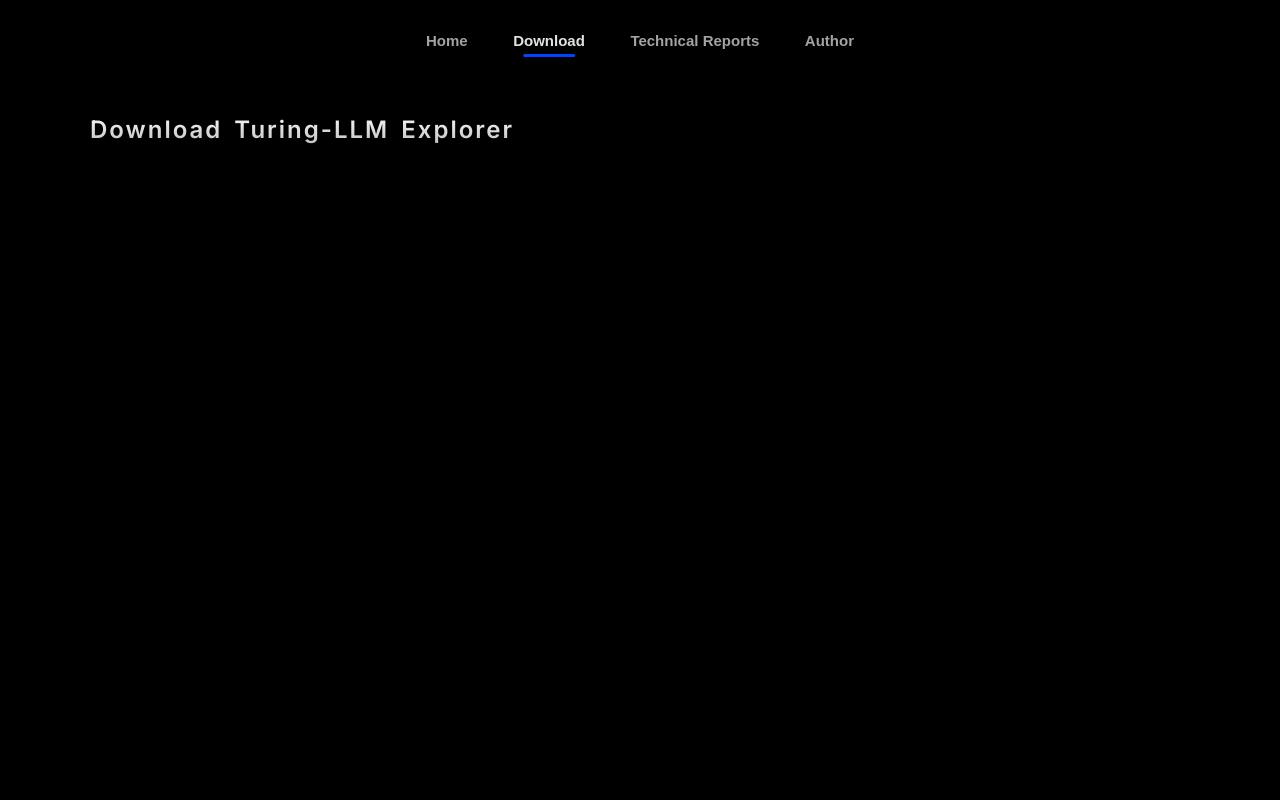
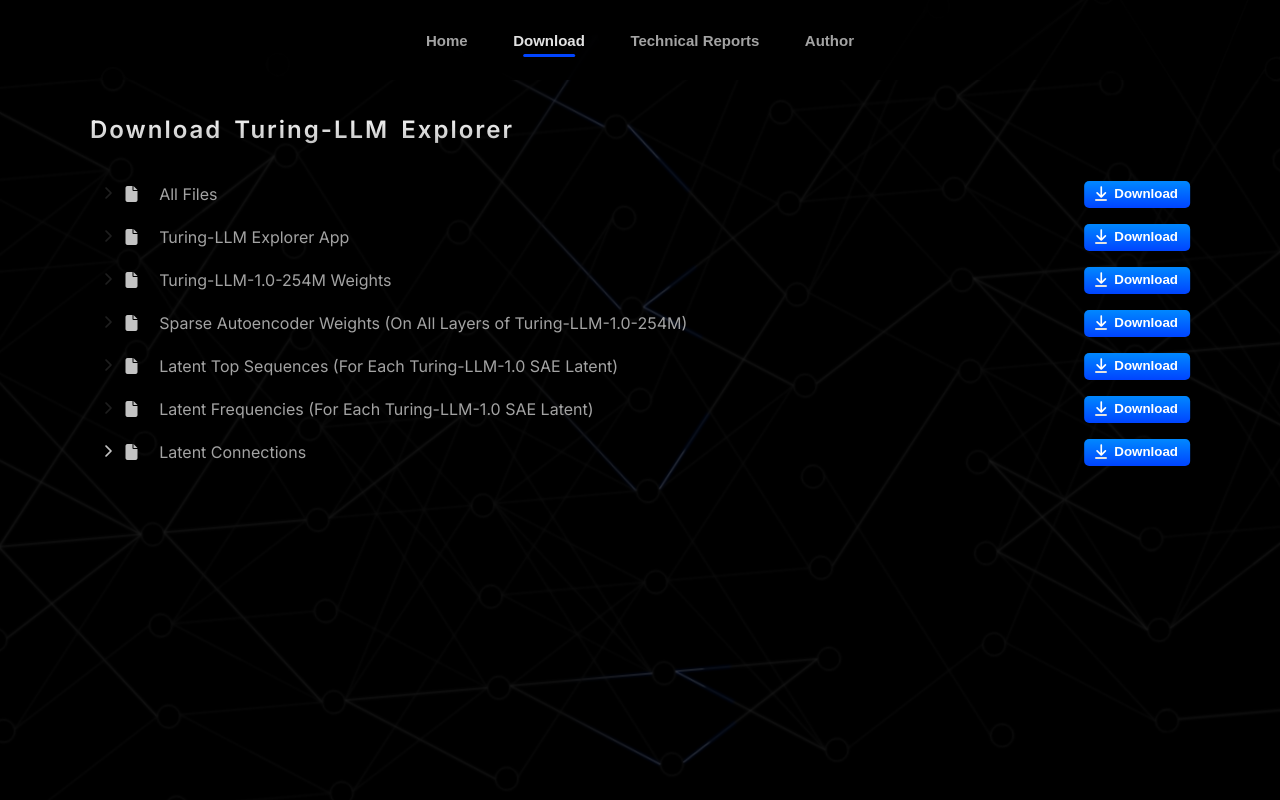
Before and after one commit to DanielJamesDavies/Turing-Explorer-Front-End, a React (Vite) app: page /download in a window 1280 px wide. Built offline with nearby package versions, Linux system fonts and the light colour scheme.

Commit message:
Download Page

```diff
--- a/src/App.jsx
+++ b/src/App.jsx
@@ -1,5 +1,5 @@
 // Packages
-import { Route, Routes } from "react-router-dom";
+import { Route, Routes, useLocation } from "react-router-dom";
 
 // Components
 import { NavigationBar } from "./components/navigation-bar/NavigationBar";
@@ -7,6 +7,8 @@
 import { DownloadPage } from "./pages/download/DownloadPage";
 import { TechnicalReportsPage } from "./pages/technical-reports/TechnicalReportsPage";
 import { AuthorPage } from "./pages/author/AuthorPage";
+import { NeuralNetBackground } from "./components/neural-net-background/NeuralNetBackground";
+import { useEffect, useState } from "react";
 
 // Logic
 
@@ -19,8 +21,16 @@
 // Assets
 
 function App() {
+	const location = useLocation();
+	const [pageName, setPageName] = useState(window.location?.pathname?.split("/")?.filter((e) => e?.length !== 0)?.[0] || "home");
+
+	useEffect(() => {
+		setPageName(window.location?.pathname?.split("/")?.filter((e) => e?.length !== 0)?.[0] || "home");
+	}, [location]);
+
 	return (
-		<div className='app'>
+		<div className={"app app-page-" + pageName}>
+			<NeuralNetBackground />
 			<NavigationBar />
 			<Routes>
 				<Route path='' element={<HomePage />} />
--- a/src/components/neural-net-background/NeuralNetBackground.css
+++ b/src/components/neural-net-background/NeuralNetBackground.css
@@ -7,7 +7,16 @@
 	width: 100dvw;
 	height: 100dvh;
 	scale: var(--scale);
+	opacity: 0.5;
 }
+
+.app-page-home .neural-net-background {
+	opacity: 1;
+}
+
+/* .app-page-technical-reports .neural-net-background {
+	display: none;
+} */
 
 .neural-net-background-neural-network {
 	position: absolute;
--- a/src/index.css
+++ b/src/index.css
@@ -14,6 +14,7 @@
 	--colour-grey-80: #c3c3c3;
 	--colour-grey-90: #e2e2e2;
 	--colour-blue: #0044ff;
+	--colour-blue-tint: #0088ff;
 
 	font-family: Inter, system-ui, sans-serif;
 	line-height: 1.5;
--- a/src/pages/author/AuthorPage.css
+++ b/src/pages/author/AuthorPage.css
@@ -1,10 +1,6 @@
 .author-page .page-content {
 	position: relative;
 	z-index: 1;
-}
-
-.author-page .neural-net-background-container {
-	opacity: 0.6;
 }
 
 .author-name {
--- a/src/pages/author/AuthorPage.jsx
+++ b/src/pages/author/AuthorPage.jsx
@@ -17,7 +17,6 @@
 export const AuthorPage = () => {
 	return (
 		<div className='page author-page'>
-			<NeuralNetBackground />
 			<div className='page-content'>
 				<div className='page-title'>Author</div>
 				<div className='author-name'>Daniel J Davies</div>
--- a/src/pages/download/DownloadPage.css
+++ b/src/pages/download/DownloadPage.css
@@ -0,0 +1,139 @@
+.download-page .page-content {
+	position: relative;
+	z-index: 1;
+}
+
+.download-page .neural-net-background-container {
+	opacity: 0.5;
+}
+
+.download-list {
+	margin-top: 8px;
+	width: 100%;
+}
+
+.download-list-item-container {
+	margin-top: 16px;
+	width: 100%;
+}
+
+.download-list-item {
+	display: flex;
+	align-items: center;
+	width: 100%;
+	color: var(--colour-grey-70);
+	transition: 0.2s;
+}
+
+.download-list-item:hover {
+	color: var(--colour-grey-90);
+}
+
+.download-list-item > div {
+	width: 100%;
+}
+
+.download-list-item > button:nth-child(1) {
+	border: 0;
+	width: 40px;
+	background: transparent;
+	color: var(--colour-grey-10);
+}
+
+.download-list-item-has-sub-items > button:nth-child(1) {
+	color: var(--colour-grey-80);
+	cursor: pointer;
+}
+
+.download-list-item > button:nth-child(1) i {
+	transition: 0.2s;
+}
+
+.download-list-item-displaying-sub-items > button:nth-child(1) i {
+	transform: rotate(90deg);
+}
+
+.download-list-item > div:nth-child(2) {
+	width: 40px;
+	color: var(--colour-grey-80);
+}
+
+.download-list-item > div:last-child {
+	width: 110px;
+	overflow: visible;
+}
+
+.download-list-item-download-btn {
+	position: relative;
+	display: flex;
+	gap: 8px;
+	align-items: center;
+	padding: 6px 12px;
+	border: 0;
+	border-radius: 5px;
+	background: transparent;
+	color: var(--colour-white);
+	font-weight: 600;
+	cursor: pointer;
+	transition: 0.2s;
+}
+
+.download-list-item-download-btn::before {
+	position: absolute;
+	z-index: -1;
+	bottom: -1px;
+	left: 50%;
+	transform: translateX(-50%);
+	display: block;
+	content: "";
+	border-radius: 5px;
+	width: 100%;
+	height: 100%;
+	background: linear-gradient(180deg, var(--colour-blue-tint), var(--colour-blue));
+	transition: 0.2s;
+}
+
+.download-list-item:hover .download-list-item-download-btn::before {
+	filter: brightness(140%);
+}
+
+.download-list-item-download-btn i {
+	position: relative;
+	margin-top: -1px;
+}
+
+.download-list-item-download-btn i::after {
+	position: absolute;
+	bottom: -1px;
+	left: 50%;
+	transform: translateX(-50%);
+	display: block;
+	content: "";
+	border-radius: 2px;
+	width: 12px;
+	height: 2px;
+	background: var(--colour-white);
+	background: var(--colour-grey-90);
+}
+
+.download-list-item-sub-items {
+	--max-height: 200px;
+	margin-left: 12px;
+	max-height: 0;
+	overflow: hidden;
+	transition: 0.2s ease-in-out;
+}
+
+.download-list-item-sub-items-displaying {
+	max-height: var(--max-height);
+}
+
+@media (max-width: 500px) {
+	.download-list-item-download-btn {
+		margin-left: auto;
+	}
+
+	.download-list-item-download-btn span {
+		display: none;
+	}
+}
--- a/src/pages/download/DownloadPage.jsx
+++ b/src/pages/download/DownloadPage.jsx
@@ -1,6 +1,7 @@
 // Packages
 
 // Components
+import { NeuralNetBackground } from "../../components/neural-net-background/NeuralNetBackground";
 
 // Logic
 
@@ -9,6 +10,7 @@
 // Services
 
 // Styles
+import { useRef, useState } from "react";
 import "./DownloadPage.css";
 
 // Assets
@@ -18,6 +20,83 @@
 		<div className='page download-page'>
 			<div className='page-content'>
 				<div className='page-title'>Download Turing-LLM Explorer</div>
+				<div className='download-list'>
+					{[
+						{ name: "All Files" },
+						{ name: "Turing-LLM Explorer App" },
+						{ name: "Turing-LLM-1.0-254M Weights" },
+						{ name: "Sparse Autoencoder Weights (On All Layers of Turing-LLM-1.0-254M)" },
+						{ name: "Latent Top Sequences (For Each Turing-LLM-1.0 SAE Latent)" },
+						{ name: "Latent Frequencies (For Each Turing-LLM-1.0 SAE Latent)" },
+						{
+							name: "Latent Connections",
+							subItems: [
+								{ name: "Latent Connections (Top Token, Adjusted)" },
+								{ name: "Latent Connections (Average Sequence, Adjusted)" },
+								{ name: "Latent Connections (Top Token, Non-Adjusted)" },
+								{ name: "Latent Connections (Average Sequence, Non-Adjusted)" },
+							],
+						},
+					]?.map((downloadItem, index) => {
+						const [isDisplayingSubItems, setIsDisplayingSubItems] = useState(false);
+						const [subItemsHeight, setSubItemsHeight] = useState(200);
+						const updateSubItemsHeight = (e) => setSubItemsHeight(e?.scrollHeight || 200);
+						return (
+							<div key={index} className='download-list-item-container'>
+								<div
+									className={
+										"download-list-item" +
+										(downloadItem?.subItems?.length > 0 ? " download-list-item-has-sub-items" : "") +
+										(isDisplayingSubItems ? " download-list-item-displaying-sub-items" : "")
+									}
+								>
+									<button
+										onClick={() => setIsDisplayingSubItems((oldValue) => !oldValue)}
+										disabled={!(downloadItem?.subItems?.length > 0)}
+									>
+										<i className='fa-solid fa-chevron-right'></i>
+									</button>
+									<div>
+										<i className='fa-solid fa-file'></i>
+									</div>
+									<div className='download-list-item-name'>{downloadItem?.name}</div>
+									<div>
+										<button className='download-list-item-download-btn'>
+											<i className='fa-solid fa-arrow-down'></i>
+											<span>Download</span>
+										</button>
+									</div>
+								</div>
+								<div
+									ref={updateSubItemsHeight}
+									className={
+										"download-list-item-sub-items" + (isDisplayingSubItems ? " download-list-item-sub-items-displaying" : "")
+									}
+									style={{ "--max-height": subItemsHeight + "px" }}
+								>
+									{downloadItem?.subItems?.map((downloadItem, index) => (
+										<div key={index} className='download-list-item-container'>
+											<div className='download-list-item'>
+												<button></button>
+												<div>
+													<i className='fa-solid fa-file'></i>
+												</div>
+												<div className='download-list-item-name'>{downloadItem?.name}</div>
+												<div>
+													<button className='download-list-item-download-btn'>
+														<i className='fa-solid fa-arrow-down'></i>
+														<span>Download</span>
+													</button>
+												</div>
+											</div>
+											<div></div>
+										</div>
+									))}
+								</div>
+							</div>
+						);
+					})}
+				</div>
 			</div>
 		</div>
 	);
--- a/src/pages/home/HomePage.jsx
+++ b/src/pages/home/HomePage.jsx
@@ -20,7 +20,6 @@
 
 	return (
 		<div className='page home-page'>
-			<NeuralNetBackground />
 			<div className='home-hero'>
 				<div className='home-title'>Turing Explorer</div>
 				<div className='home-hero-text'>To understand the internals of a large language model.</div>
```
